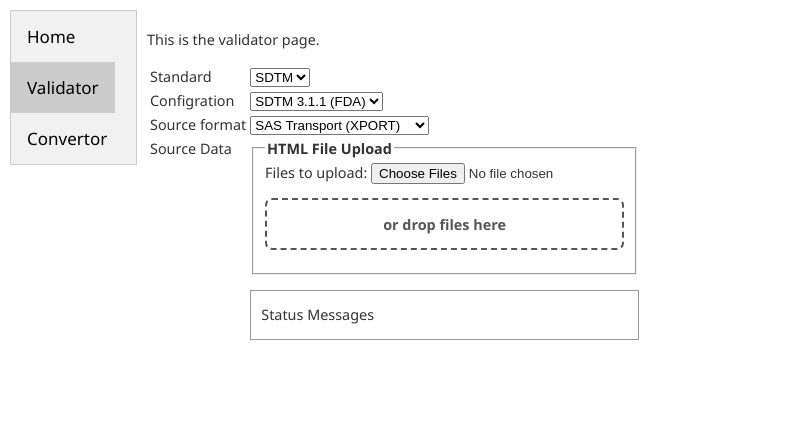
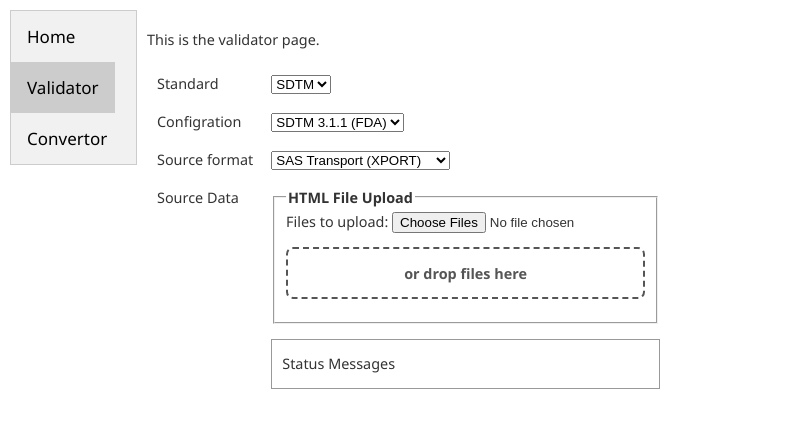
Before and after one commit to HongbinZhou/helloElectron, an Electron app: page index.html in a window 800 px wide. Both pictures are taken after a click on the link "Validator". Drawn offline with nearby package versions, Linux system fonts and the light colour scheme.

Commit message:
add padding space for table.

```diff
--- a/style.css
+++ b/style.css
@@ -50,3 +50,7 @@ body {
 td {
     vertical-align: top;
 }
+
+th, td {
+    padding: 8px;
+}
```
